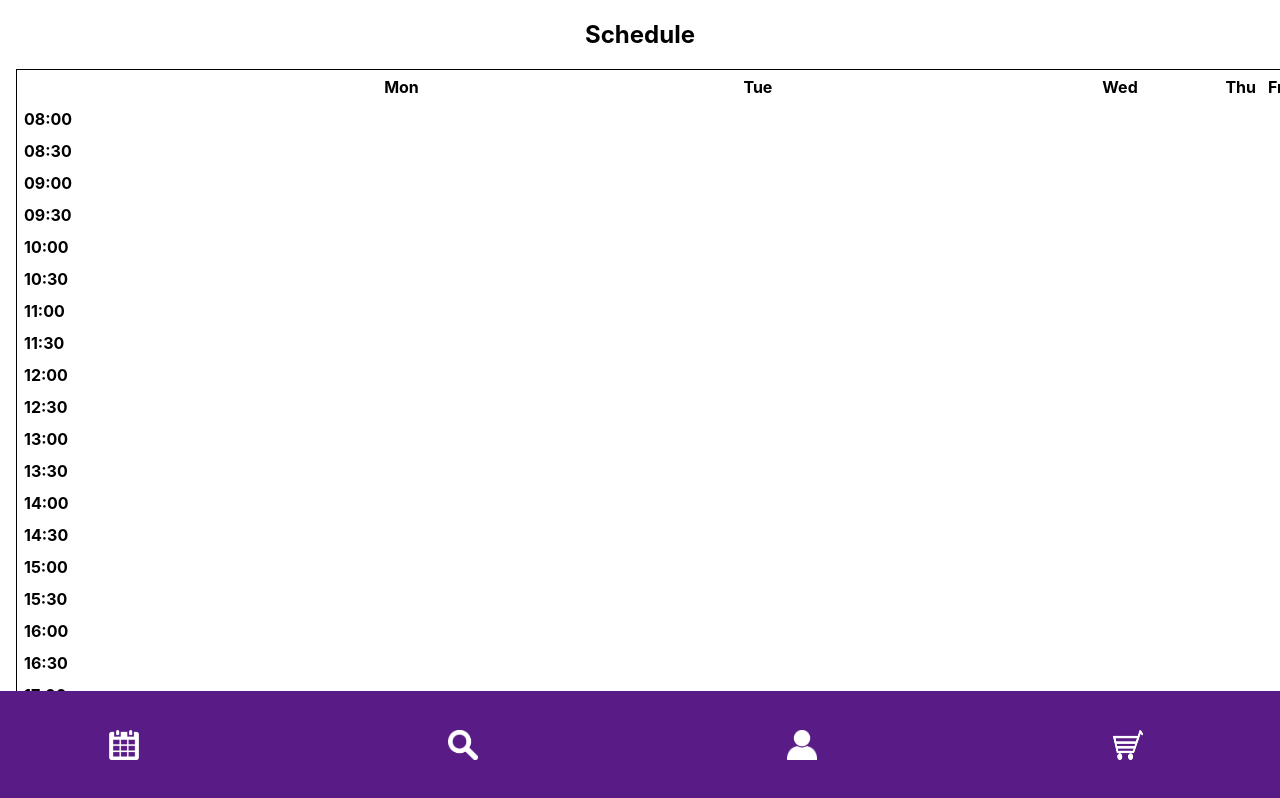
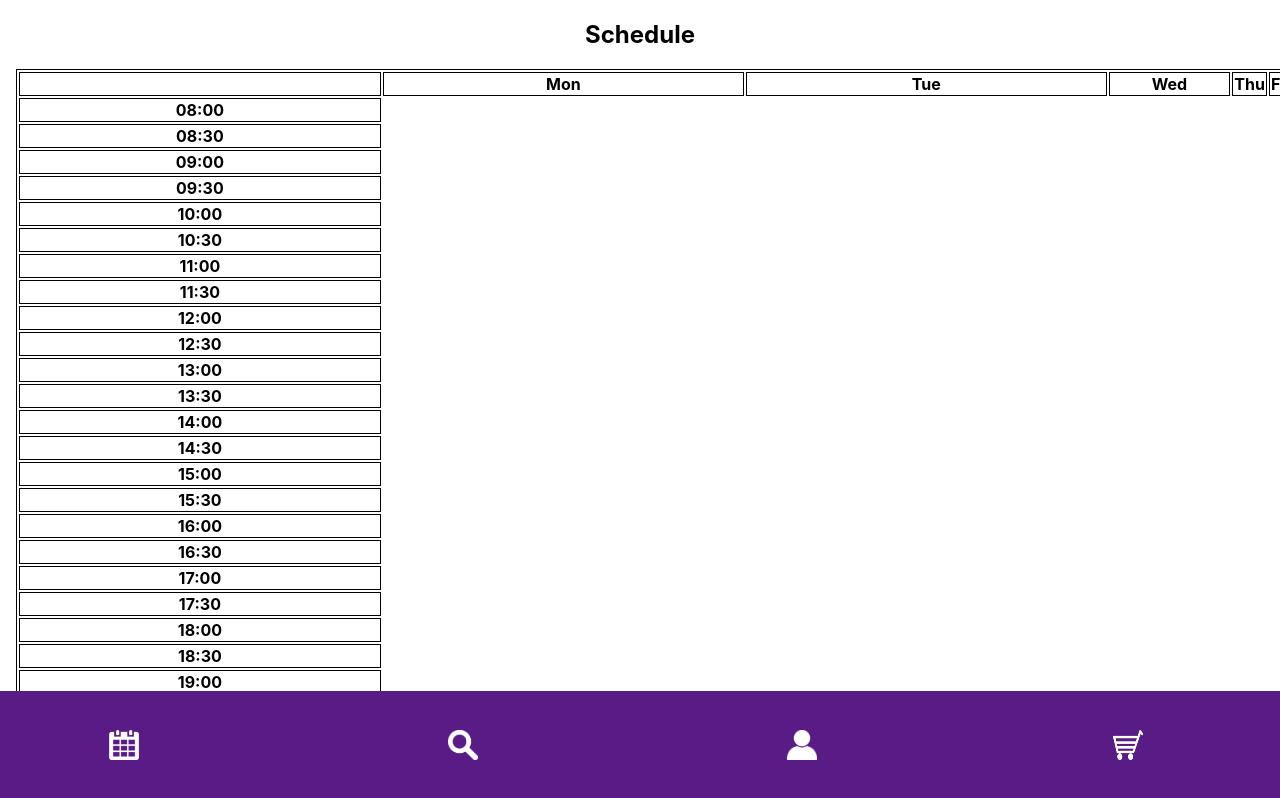
Before and after one commit to agiledev-students-fall2022/final-project-team-albert-pro-max, a React (Create React App) app in the folder front-end/: page /schedule in a window 1280 px wide. Shown: the top 798 px of the page. Built offline with nearby package versions, Linux system fonts and the light colour scheme.

Commit message:
more css

```diff
--- a/front-end/src/CourseDetails.css
+++ b/front-end/src/CourseDetails.css
@@ -5,12 +5,12 @@
     border-collapse: collapse;
 }
 
-th,
-td {
+.CourseDetails th,
+.CourseDetails td {
     padding: 5px;
 }
 
-th {
+.CourseDetials th {
     text-align: left;
 }
 
@@ -21,6 +21,6 @@ th {
     height: 16px;
 }
 
-button {
+.CourseDetails button {
     width: fit-content;
 }
--- a/front-end/src/CourseDetails.js
+++ b/front-end/src/CourseDetails.js
@@ -67,7 +67,7 @@ const CourseDetails = ({ added, setAdd }) => {
     }
 
     return (
-        <>
+        <div className='CourseDetails'>
             <h2 className="course-title">CSCI-UA - {course.course_number}<br />{course.course_name}</h2>
 
             <div className="course-info">
@@ -106,7 +106,7 @@ const CourseDetails = ({ added, setAdd }) => {
             </div>
 
             {recitationSections}
-        </>
+        </div>
     )
 }
 
--- a/front-end/src/Schedule.css
+++ b/front-end/src/Schedule.css
@@ -12,11 +12,11 @@
 }
 
 .Schedule table,
-th,
-td {
+.Schedule th,
+.Schedule td {
     border: 1px solid;
 }
 
-.noshow {
+.Schedule.noshow {
     visibility: hidden;
 }
```
